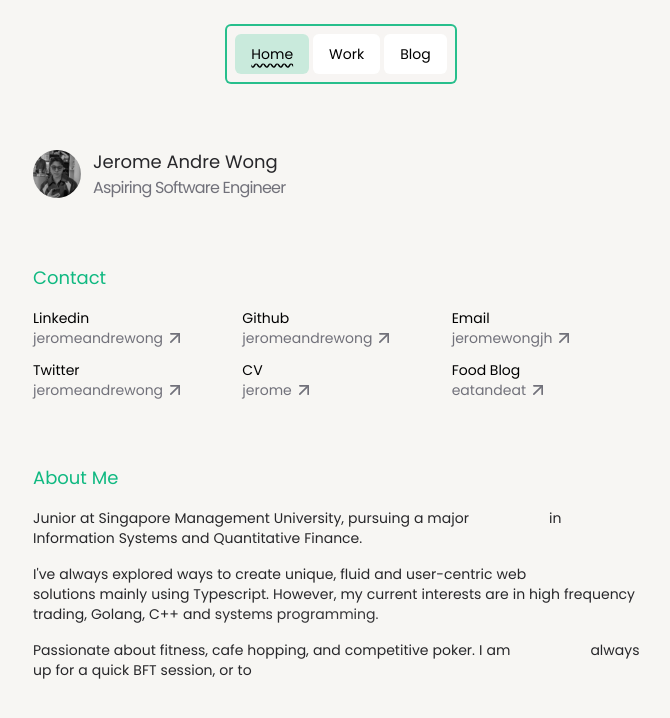
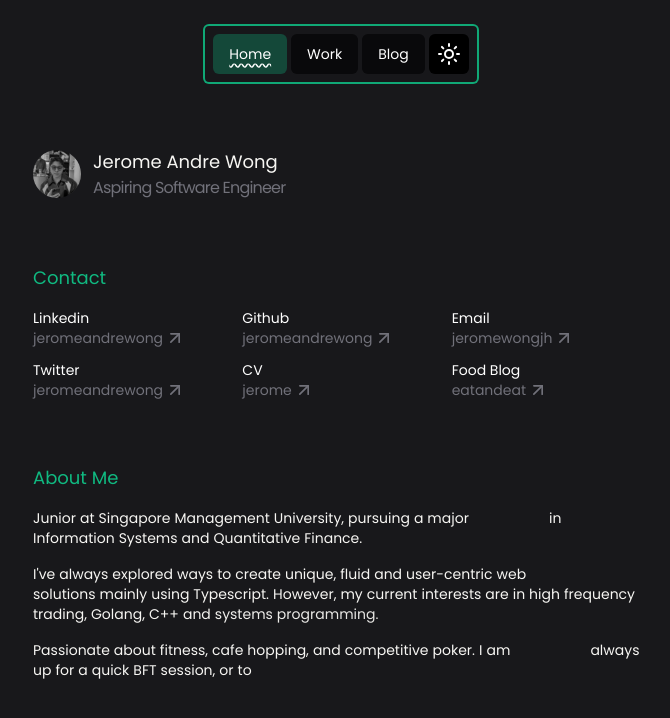
Before and after one commit to jeromeandrewong/www, a Next.js app: page / in a window 1280 px wide. Shown: the top 718 px of the page, without its empty margins (299-969 px from the left). Built offline with nearby package versions, Linux system fonts and the light colour scheme.

Commit message:
feat: theming

```diff
--- a/app/Providers.tsx
+++ b/app/Providers.tsx
@@ -6,7 +6,11 @@ import { ThemeProvider } from "next-themes";
 
 export function Providers({ children }: { children: React.ReactNode }) {
     return (
-        <ThemeProvider attribute="class" enableSystem={true}>
+        <ThemeProvider
+            attribute="class"
+            enableSystem={false}
+            defaultTheme="dark"
+        >
             {children}
         </ThemeProvider>
     );
--- a/components/nav.tsx
+++ b/components/nav.tsx
@@ -11,6 +11,7 @@ import {
     navigationMenuTriggerStyle,
 } from "@/components/ui/navigation-menu";
 import { useSelectedLayoutSegment } from "next/navigation";
+import Theme from "./theme";
 
 const navItems = [
     {
@@ -51,6 +52,9 @@ export default function Nav() {
                             </NavigationMenuItem>
                         );
                     })}
+                    <NavigationMenuItem>
+                        <Theme />
+                    </NavigationMenuItem>
                 </NavigationMenuList>
             </NavigationMenu>
         </div>
--- /dev/null
+++ b/components/theme.tsx
@@ -0,0 +1,30 @@
+import { useTheme } from "next-themes";
+import React from "react";
+import { Moon, Sun } from "lucide-react";
+
+const Theme = () => {
+    const { theme, setTheme } = useTheme();
+
+    const changeTheme = (theme: string) => {
+        if (theme === "light") {
+            setTheme("light");
+        } else if (theme === "dark") {
+            setTheme("dark");
+        } else {
+            setTheme("system");
+        }
+    };
+
+    return (
+        <div
+            className=" rounded-md bg-white  p-2 transition duration-200 hover:bg-secondary/20 dark:bg-black dark:hover:bg-secondary/30"
+            onClick={() => {
+                theme === "light" ? setTheme("dark") : setTheme("light");
+            }}
+        >
+            {theme === "light" ? <Moon /> : <Sun />}
+        </div>
+    );
+};
+
+export default Theme;
```
